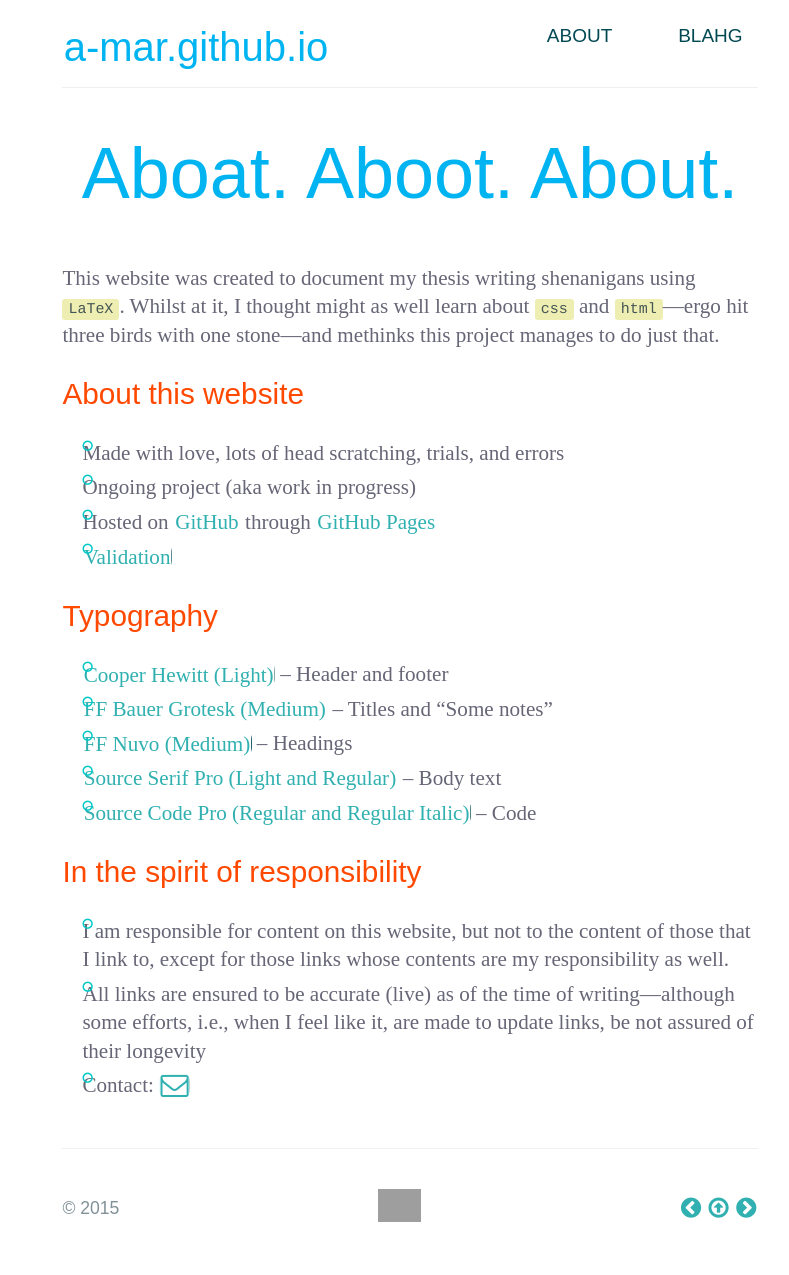
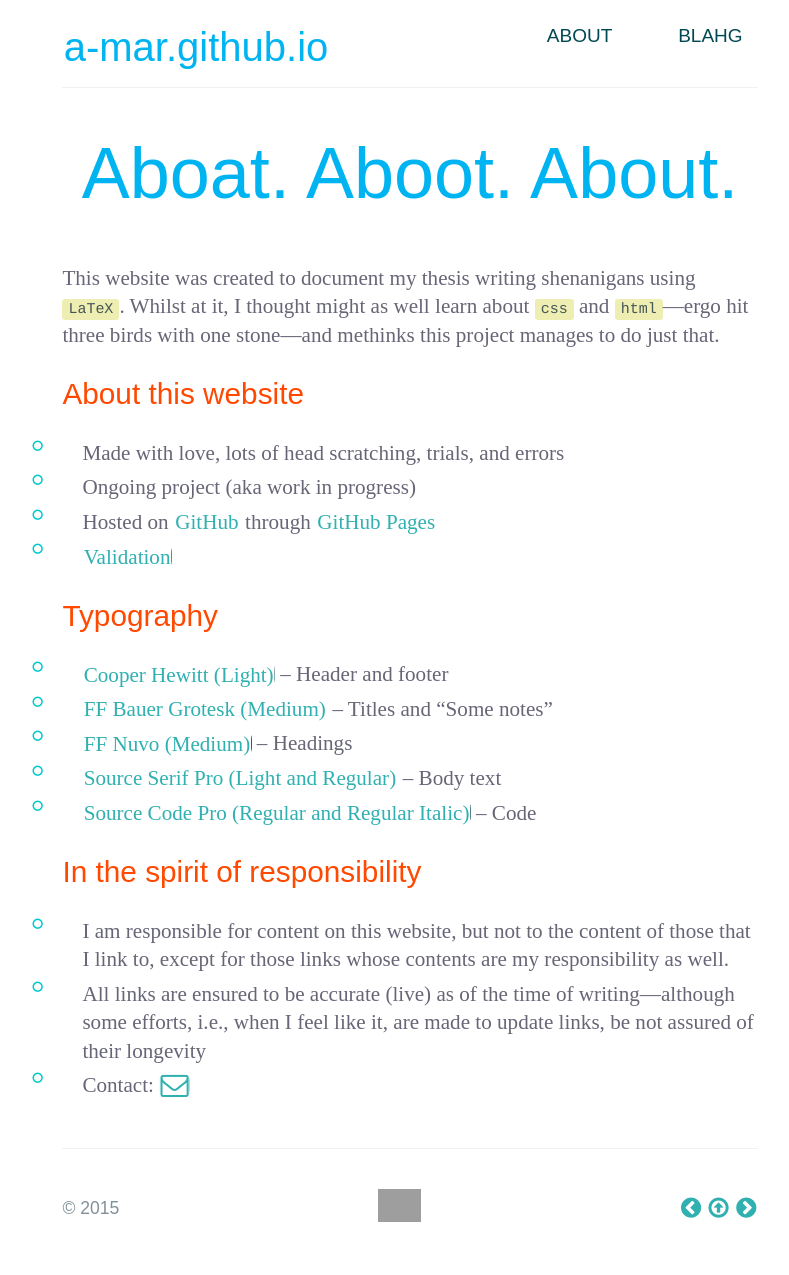
Before and after one commit to a-mar/a-mar.github.io, a Jekyll site: the page built from about/index.html, in a window 1280 px wide. Shown: the whole page, without its empty margins (230-1019 px from the left). Built offline with Jekyll 4.4.1, drawn with Linux system fonts in a browser that asks for light colours; nearby versions of some CDN libraries; some web fonts are replaced; Markdown is read by kramdown in place of the engine named in the settings; grey boxes are pictures that could not be loaded.

Commit message:
Update main.css

```diff
--- a/stylesheets/main.css
+++ b/stylesheets/main.css
@@ -454,12 +454,14 @@ ul li:before {
     color: rgba(0,200,200,1);
     font-size: 9pt;
     line-height: 1.3;
-    vertical-align: text-top;
+    vertical-align: middle;
     display: block;
     position: absolute;
     text-align: right;
     margin: 0;
     padding: 0;
+    left: -50px;
+    width: 0.75em;
 }
 
 .custom-counter {
@@ -486,7 +488,7 @@ ul li:before {
   padding: 3px 8px;
   border-radius: 3px;
   left: -50px;
-  width: 1em;
+  width: 0.75em;
 }
 
 div.trim {
```
